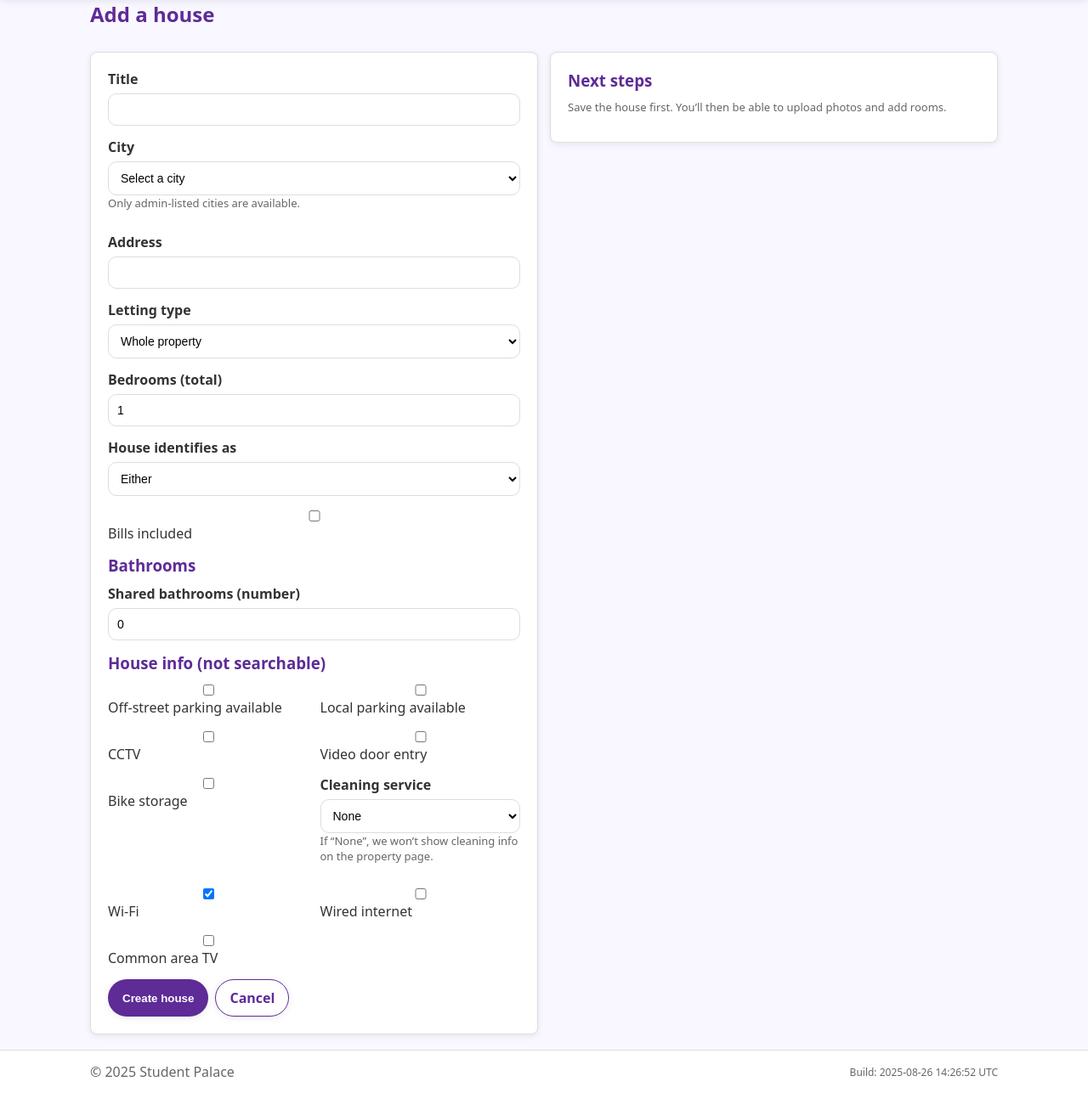
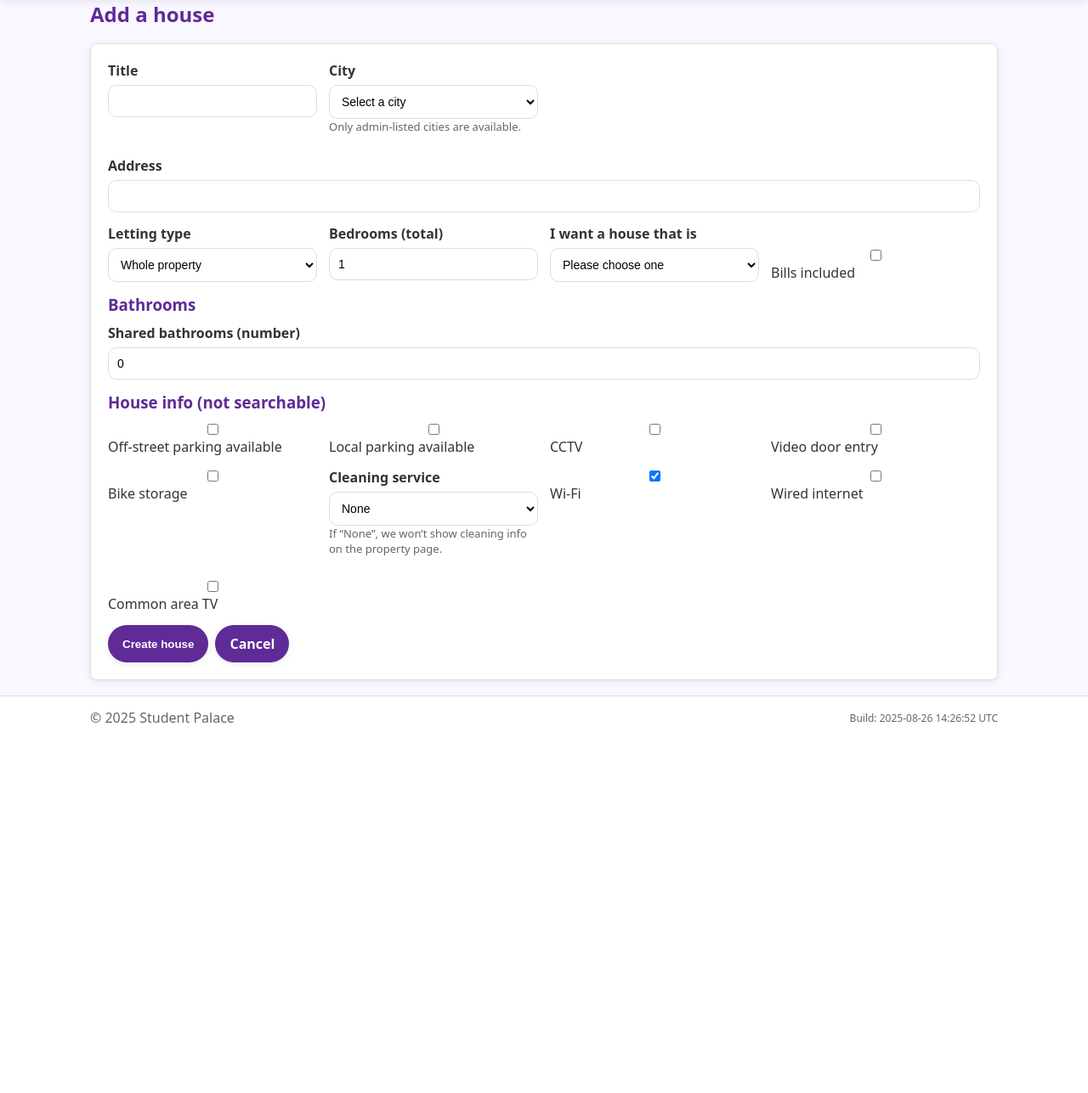
Before and after one commit to matthewnmoore/student-palace, a Flask app: page /landlord/houses/new in a window 1280 px wide. Shown: the part 105-1392 px from the top of the page at 85% size. After the commit the page ends 956 px from the top, so only its background shows below. Run offline with Flask 3, Linux system fonts and the light colour scheme; the visitor is signed in with stand-in values (Sample User, id 1); data comes from the database, SQL or seed files in the repository; parts of the project's set-up code (start-up, migrations or seed data) failed here and were passed over.

Commit message:
Update house_form.html

```diff
--- a/templates/house_form.html
+++ b/templates/house_form.html
@@ -1,21 +1,16 @@
 {% extends "base.html" %}
 {% block title %}{{ 'Add house' if mode=='new' else 'Edit house' }} – Student Palace{% endblock %}
-
 {% block content %}
 <section class="wrap">
   <h1>{{ 'Add a house' if mode=='new' else 'Edit house' }}</h1>
 
+  <form method="post" class="card">
     <div class="grid grid-2">
-    <!-- Main form -->
-    <form method="post" class="card" style="grid-column:1 / 2">
-      <div class="grid grid-2">
-        <!-- Title -->
       <label class="field">
         <span class="label">Title</span>
         <input type="text" name="title" value="{{ (form.title or '') if form else '' }}" required>
       </label>
 
-        <!-- City -->
       <label class="field">
         <span class="label">City</span>
         <select name="city" required>
@@ -27,13 +22,11 @@
         <p class="help">Only admin-listed cities are available.</p>
       </label>
 
-        <!-- Address -->
       <label class="field" style="grid-column:1 / -1">
         <span class="label">Address</span>
         <input type="text" name="address" value="{{ (form.address or '') if form else '' }}" required>
       </label>
 
-        <!-- Letting type -->
       <label class="field">
         <span class="label">Letting type</span>
         <select name="letting_type" required>
@@ -42,30 +35,29 @@
         </select>
       </label>
 
-        <!-- Bedrooms total -->
       <label class="field">
         <span class="label">Bedrooms (total)</span>
         <input type="number" name="bedrooms_total" min="1" value="{{ (form.bedrooms_total or 1) if form else 1 }}" required>
       </label>
 
-        <!-- Gender preference -->
       <label class="field">
-          <span class="label">House identifies as</span>
+        <span class="label">I want a house that is</span>
         <select name="gender_preference" required>
-            {% for g in ['Either','Male','Female','Mixed'] %}
-              <option value="{{ g }}" {% if form and form.gender_preference==g %}selected{% endif %}>{{ g }}</option>
-            {% endfor %}
+          {% set g = (form.gender_preference or '') if form else '' %}
+          <option value="" {% if not g %}selected{% endif %}>Please choose one</option>
+          <option value="Male" {% if g=='Male' %}selected{% endif %}>Male</option>
+          <option value="Female" {% if g=='Female' %}selected{% endif %}>Female</option>
+          <option value="Either" {% if g=='Either' %}selected{% endif %}>Anything</option>
+          <option value="Mixed" {% if g=='Mixed' %}selected{% endif %}>Mixed</option>
         </select>
       </label>
 
-        <!-- Bills included -->
       <label class="field" style="align-self:end">
         <input type="checkbox" name="bills_included" {% if form and form.bills_included in ['1',1,'on',True] %}checked{% endif %}>
         <span class="label-inline">Bills included</span>
       </label>
     </div>
 
-      <!-- Bathrooms -->
     <h3 style="margin-top:14px">Bathrooms</h3>
     <div class="grid">
       <label class="field">
@@ -74,104 +66,58 @@
       </label>
     </div>
 
-      <!-- House info (non-searchable) -->
     <h3 style="margin-top:14px">House info (not searchable)</h3>
     <div class="grid grid-3">
       <label class="field checkbox">
         <input type="checkbox" name="off_street_parking" {% if form and form.off_street_parking in ['1',1,'on',True] %}checked{% endif %}>
         <span>Off-street parking available</span>
       </label>
-
       <label class="field checkbox">
         <input type="checkbox" name="local_parking" {% if form and form.local_parking in ['1',1,'on',True] %}checked{% endif %}>
         <span>Local parking available</span>
       </label>
-
       <label class="field checkbox">
         <input type="checkbox" name="cctv" {% if form and form.cctv in ['1',1,'on',True] %}checked{% endif %}>
         <span>CCTV</span>
       </label>
-
       <label class="field checkbox">
         <input type="checkbox" name="video_door_entry" {% if form and form.video_door_entry in ['1',1,'on',True] %}checked{% endif %}>
         <span>Video door entry</span>
       </label>
-
       <label class="field checkbox">
         <input type="checkbox" name="bike_storage" {% if form and form.bike_storage in ['1',1,'on',True] %}checked{% endif %}>
         <span>Bike storage</span>
       </label>
-
       <label class="field">
         <span class="label">Cleaning service</span>
         <select name="cleaning_service">
-            {% for cs in ['none','weekly','fortnightly','monthly'] %}
-              <option value="{{ cs }}" {% if form and form.cleaning_service==cs %}selected{% endif %}>
-                {{ 'None' if cs=='none' else cs|capitalize }}
+          {% set cs = (form.cleaning_service or 'none') if form else 'none' %}
+          {% for opt in ['none','weekly','fortnightly','monthly'] %}
+            <option value="{{ opt }}" {% if cs==opt %}selected{% endif %}>
+              {{ 'None' if opt=='none' else opt|capitalize }}
             </option>
           {% endfor %}
         </select>
         <p class="help">If “None”, we won’t show cleaning info on the property page.</p>
       </label>
-
       <label class="field checkbox">
         <input type="checkbox" name="wifi" {% if (not form) or form.wifi in ['1',1,'on',True] %}checked{% endif %}>
         <span>Wi-Fi</span>
       </label>
-
       <label class="field checkbox">
         <input type="checkbox" name="wired_internet" {% if form and form.wired_internet in ['1',1,'on',True] %}checked{% endif %}>
         <span>Wired internet</span>
       </label>
-
       <label class="field checkbox">
         <input type="checkbox" name="common_area_tv" {% if form and form.common_area_tv in ['1',1,'on',True] %}checked{% endif %}>
         <span>Common area TV</span>
       </label>
     </div>
 
-      <!-- Actions -->
     <div style="margin-top:14px;display:flex;gap:8px;flex-wrap:wrap">
       <button class="btn" type="submit">{{ 'Create house' if mode=='new' else 'Save changes' }}</button>
-        <a class="btn btn-outline" href="{{ url_for('landlord_houses') }}">Cancel</a>
+      <a class="btn" href="{{ url_for('landlord_houses') }}">Cancel</a>
     </div>
   </form>
-
-    <!-- Side tools (only when editing an existing house) -->
-    <aside style="grid-column:2 / 3; display:flex; flex-direction:column; gap:14px">
-      {% if mode!='new' and house %}
-        <div class="card">
-          <h3 class="mt-0">Photos</h3>
-          <p class="help">Up to 5 images. You’ll be able to delete or rotate later.</p>
-          <a class="btn" href="{{ url_for('landlord_images', scope='house', house_id=house.id) if 'landlord_images' in current_app.view_functions else '#' }}"
-             {% if 'landlord_images' not in current_app.view_functions %}onclick="alert('Photos manager will be added in the next step.'); return false;"{% endif %}>
-            Manage photos
-          </a>
-        </div>
-
-        <div class="card">
-          <h3 class="mt-0">Rooms</h3>
-          <p class="help">Add and manage rooms for this property.</p>
-          <div class="inline-actions" style="flex-wrap:wrap">
-            <a class="btn"
-               href="{{ url_for('room_new', house_id=house.id) if 'room_new' in current_app.view_functions else '#' }}"
-               {% if 'room_new' not in current_app.view_functions %}onclick="alert('Rooms will be added in the next step.'); return false;"{% endif %}>
-              Add a room
-            </a>
-            <a class="btn btn-outline"
-               href="{{ url_for('rooms_list', house_id=house.id) if 'rooms_list' in current_app.view_functions else '#' }}"
-               {% if 'rooms_list' not in current_app.view_functions %}onclick="alert('Rooms list will be added in the next step.'); return false;"{% endif %}>
-              View rooms
-            </a>
-          </div>
-        </div>
-      {% else %}
-        <div class="card">
-          <h3 class="mt-0">Next steps</h3>
-          <p class="help">Save the house first. You’ll then be able to upload photos and add rooms.</p>
-        </div>
-      {% endif %}
-    </aside>
-  </div>
 </section>
 {% endblock %}
```
Lines whose indentation alone changed are shown as unchanged.
